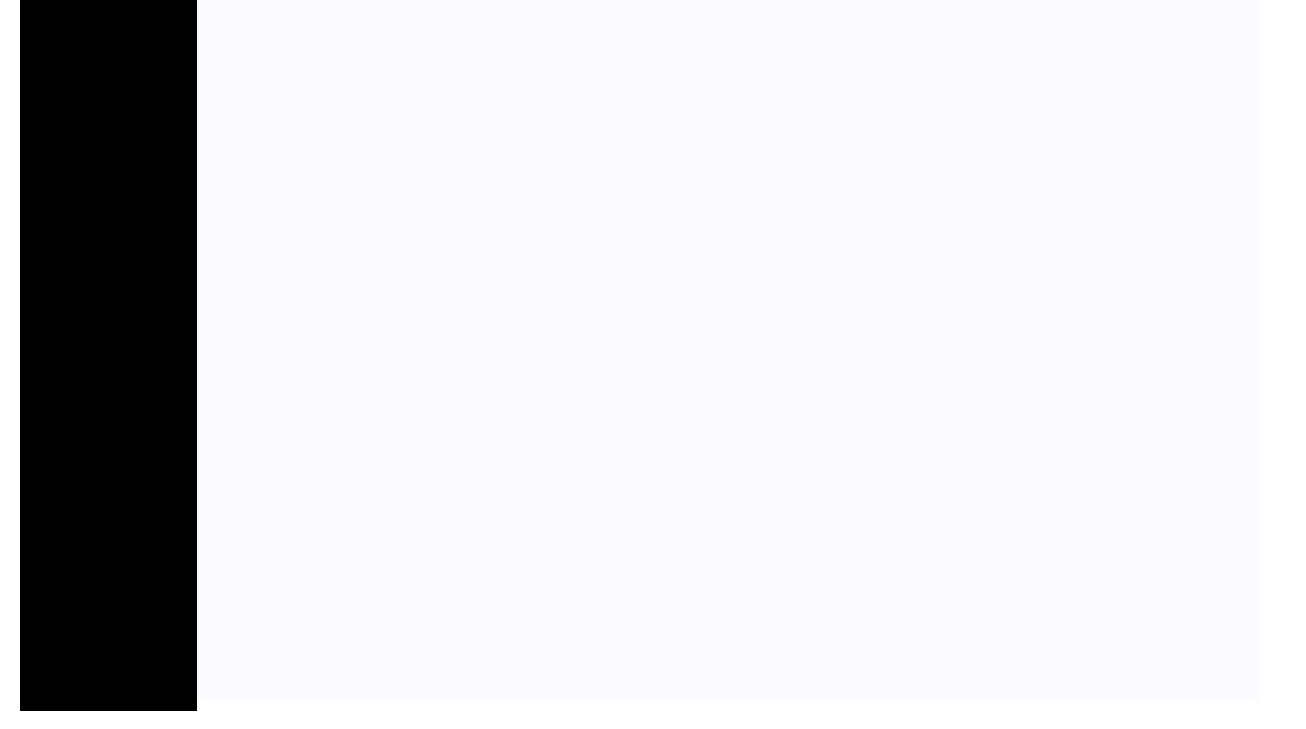
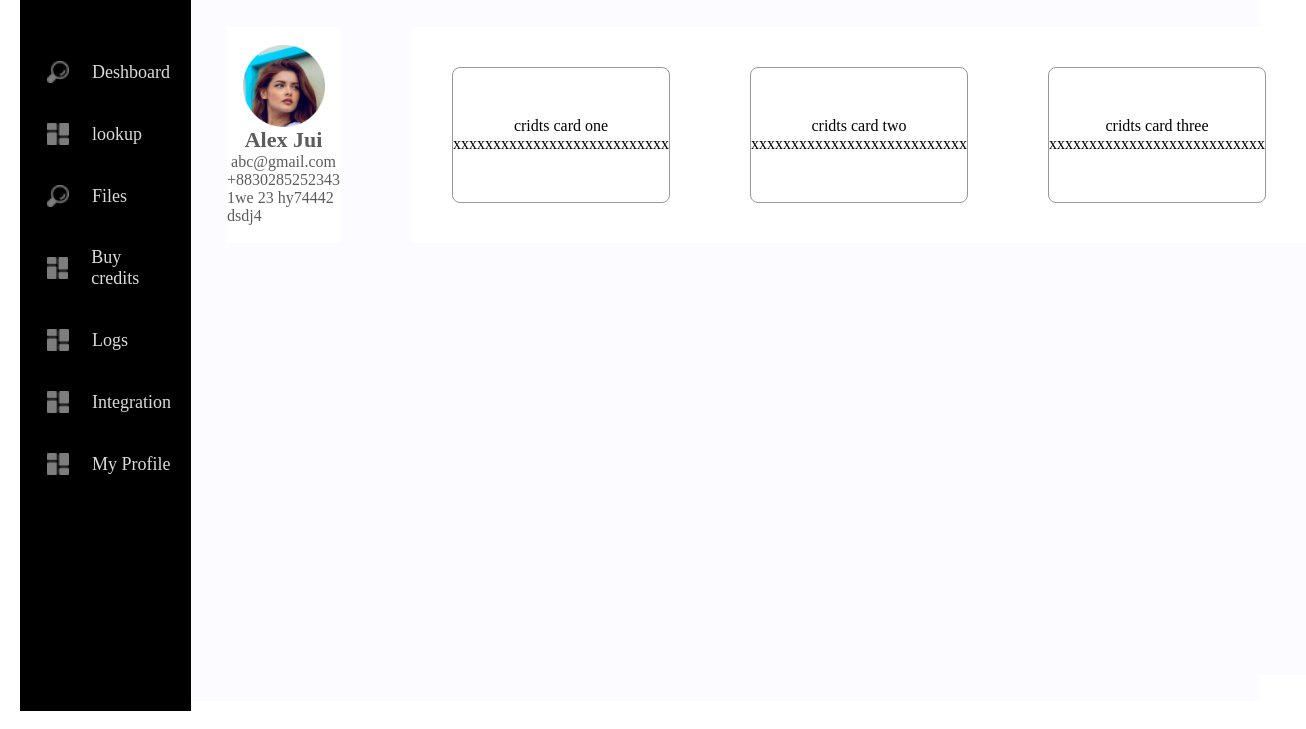
Before and after one commit to LiponRoy/unique-profile, a plain HTML site: page index.html in a window 1280 px wide. Shown: the part 99-828 px from the top of the page, 1306 px wide, since content can reach past the window. Drawn offline with Linux system fonts and the light colour scheme.

Commit message:
side bar added

```diff
--- a/index.html
+++ b/index.html
@@ -31,8 +31,69 @@
 				</div>
 			</div>
 			<div class="main-container">
-				<div class="sidebar"></div>
-				<div class="left-side"></div>
+				<div class="sidebar">
+					<div class="sidebar-content">
+						<div class="sidebar-item">
+							<img src="./images/icon1.png" alt="" width="22px" />
+							<span>Deshboard</span>
+						</div>
+						<div class="sidebar-item">
+							<img src="./images/icon2.png" alt="" width="22px" />
+							<span>lookup</span>
+						</div>
+						<div class="sidebar-item">
+							<img src="./images/icon1.png" alt="" width="22px" />
+							<span>Files</span>
+						</div>
+						<div class="sidebar-item">
+							<img src="./images/icon2.png" alt="" width="22px" />
+							<span>Buy credits</span>
+						</div>
+						<div class="sidebar-item">
+							<img src="./images/icon2.png" alt="" width="22px" />
+							<span>Logs</span>
+						</div>
+						<div class="sidebar-item">
+							<img src="./images/icon2.png" alt="" width="22px" />
+							<span>Integration</span>
+						</div>
+						<div class="sidebar-item">
+							<img src="./images/icon2.png" alt="" width="22px" />
+							<span>My Profile</span>
+						</div>
+					</div>
+				</div>
+				<div class="body-content">
+					<div class="topside">
+						<div class="profile-info">
+							<img src="./images/profile-photo.png" alt="" width="82px" />
+							<span>Alex Jui</span>
+							<span>abc@gmail.com</span>
+							<span>+8830285252343</span>
+							<span>1we 23 hy74442 dsdj4</span>
+						</div>
+						<div class="credits">
+							<div class="card1">
+								<span>cridts card one</span>
+								<span>xxxxxxxxxxxxxxxxxxxxxxxxxxx</span>
+							</div>
+							<div class="card2">
+								<span>cridts card two</span>
+								<span>xxxxxxxxxxxxxxxxxxxxxxxxxxx</span>
+							</div>
+
+							<div class="card3">
+								<span>cridts card three</span>
+								<span>xxxxxxxxxxxxxxxxxxxxxxxxxxx</span>
+							</div>
+						</div>
+						</div>
+						</div>
+					</div>
+					<div class="bottomside">
+						<span>Bakon didi 2</span>
+					</div>
+				</div>
 			</div>
 			<!-- <span>Bangladeshi public</span> -->
 		</div>
--- a/style.css
+++ b/style.css
@@ -115,11 +115,119 @@
     grid-template-columns: 1fr 6fr;
 
 }
+/* ==========Side bar start=========== */
 .sidebar{
    height: auto;
 background-color: var(--color-black);
+display: flex;
+justify-content: center;
+align-items: start;
+
+}
+.sidebar .sidebar-content{
+    margin-top: 50px;
+
+
+}
+.sidebar .sidebar-content .sidebar-item {
+   display: flex;
+   align-items: center;
+   padding: 20px 12px;
+
+}
+
+.sidebar .sidebar-content .sidebar-item :first-child {
+margin: 0px 15px;
+
+}
+.sidebar .sidebar-content .sidebar-item :nth-child(2) {
+    margin: 0px 8px;
+    font-size: 18px;
+    color: var(--color-muted-text);
+
+
+}
+.sidebar .sidebar-content .sidebar-item :nth-child(2):hover {
+cursor: pointer;
+    color: var(--color-off-white);
 }
 .left-side{
 height: auto;
     /* background-color: rgb(165, 102, 79); */
 }
+
+/* ==========Side bar End=========== */
+.body-content{
+    background-color: var(--color-off-white);
+    margin: 36px;
+
+    display: grid;
+    grid-template-rows: 3fr 6fr;
+}
+.body-content .topside{
+    display: grid;
+        grid-template-columns: 2fr 6fr;
+
+
+}
+.body-content .topside .profile-info{
+  background-color: var(--color-white);
+  margin-right: 72px;
+
+  display: flex;
+  justify-content: center;
+  align-items:center;
+  flex-direction: column;
+  color: var(--color-light);
+}
+.body-content .topside .profile-info :nth-child(2) {
+  font-weight: bold;
+  font-size: 22px;
+}
+
+
+.body-content .topside .credits{
+background-color: var(--color-white);
+color: var(--color-black);
+
+display: grid;
+    grid-template-columns: 4fr 4fr 4fr;
+
+
+}
+.card1{
+
+  display: flex;
+  justify-content: center;
+  align-items: center;
+  flex-direction: column;
+  border: 1px solid rgb(153, 153, 153);
+border-radius: 8px;
+  margin: 40px;
+}
+.card2{
+display: flex;
+    justify-content: center;
+    align-items: center;
+    flex-direction: column;
+    border: 1px solid rgb(153, 153, 153);
+    border-radius: 8px;
+    margin: 40px;
+}
+.card3{
+display: flex;
+    justify-content: center;
+    align-items: center;
+    flex-direction: column;
+    border: 1px solid rgb(153, 153, 153);
+    border-radius: 8px;
+    margin: 40px;
+}
+.card1:hover{
+    border: 3px solid rgb(238, 147, 0);
+    border-radius: 8px;
+}
+.body-content .bottomside{
+    background-color: cadetblue;
+
+}
```
